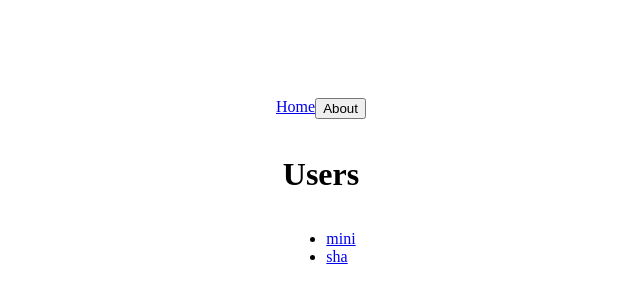
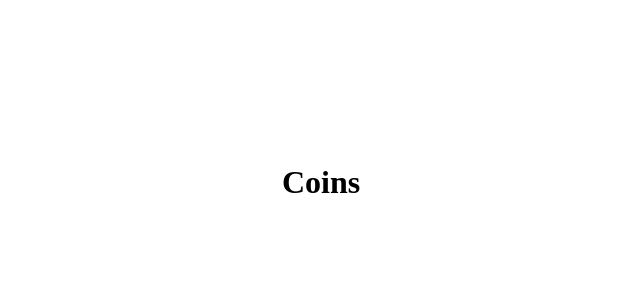
Before and after one commit to nocturnior/react-master, a React (Create React App) app: page / in a window 1280 px wide. Shown: the part 226-526 px from the top of the page, without its empty margins (327-967 px from the left). Built offline with nearby package versions, Linux system fonts and the light colour scheme.

Commit message:
:sparkles: [Coin] : 초기세팅

```diff
--- a/package.json
+++ b/package.json
@@ -13,6 +13,7 @@
     "@types/styled-components": "^5.1.26",
     "react": "^18.2.0",
     "react-dom": "^18.2.0",
+    "react-query": "^3.39.3",
     "react-router-dom": "6.4",
     "react-scripts": "5.0.1",
     "styled-components": "^5.3.10",
--- a/src/Root.tsx
+++ b/src/App.tsx
@@ -4,13 +4,12 @@ import React, { useState } from 'react';
 
 // components
 import Header from './components/Header';
-import Router from './Router';
+import Router from './routes/Router';
 
-function Root() {
+function App() {
   return (
     <Wrapper>
-      <Header />
-      <Outlet />
+      <Router />
     </Wrapper>
   );
 }
@@ -26,4 +25,4 @@ const Wrapper = styled.div`
   background-color: ${(props) => props.theme.backgroundColor};
 `;
 
-export default Root;
+export default App;
--- a/src/Router.tsx
+++ /dev/null
@@ -1,42 +0,0 @@
-import { BrowserRouter, Route, Routes, createBrowserRouter } from 'react-router-dom';
-import Header from './components/Header';
-import Home from './screens/Home';
-import About from './screens/About';
-import Root from './Root';
-import NotFound from './screens/NotFound';
-import ErrComponent from './components/ErrorComponent';
-import User from './screens/users/User';
-import Followers from './screens/users/Followers';
-
-// array 형식으로
-const router = createBrowserRouter([
-  {
-    // 전체 route들의 컨테이너
-    path: '/',
-    element: <Root />,
-    children: [
-      {
-        path: '',
-        element: <Home />,
-        errorElement: <ErrComponent />,
-      },
-      {
-        path: 'about',
-        element: <About />,
-      },
-      {
-        path: 'users/:userId',
-        element: <User />,
-        children: [
-          {
-            path: 'followers',
-            element: <Followers />,
-          },
-        ],
-      },
-    ],
-    errorElement: <NotFound />,
-  },
-]);
-
-export default router;
--- a/src/components/Header.tsx
+++ b/src/components/Header.tsx
@@ -1,24 +1,7 @@
 import { Link, useNavigate } from 'react-router-dom';
 
 function Header() {
-  const navigate = useNavigate(); // 일반적으로 이 훅보다 loaders 및 actions에서 redirect을 사용하는 것이 좋습니다
-  const onAboutClick = () => {
-    navigate('/about');
-  };
-
-  return (
-    <header>
-      <ul style={{ display: 'flex', justifyContent: 'space-between', paddingInlineStart: '0', listStyle: 'none' }}>
-        <li>
-          <Link to='/'>Home</Link>
-        </li>
-        <li>
-          {/* <Link to='/about'>About</Link> */}
-          <button onClick={onAboutClick}>About</button>
-        </li>
-      </ul>
-    </header>
-  );
+  return <header></header>;
 }
 
 export default Header;
--- a/src/index.tsx
+++ b/src/index.tsx
@@ -1,15 +1,16 @@
 import React from 'react';
 import ReactDOM from 'react-dom/client';
-import { RouterProvider } from 'react-router';
+import { ThemeProvider } from 'styled-components';
+import App from './App';
 
-// import App from './Root';
-import router from './Router';
+import { theme } from './theme';
 
 const root = ReactDOM.createRoot(document.getElementById('root') as HTMLElement);
 
 root.render(
   <React.StrictMode>
-    {/* <App /> */}
-    <RouterProvider router={router} />
+    <ThemeProvider theme={theme}>
+      <App />
+    </ThemeProvider>
   </React.StrictMode>
 );
--- /dev/null
+++ b/src/routes/Coin.tsx
@@ -0,0 +1,11 @@
+import { useParams } from 'react-router-dom';
+
+interface RouteParams {
+  coinId: string;
+}
+
+export default function Coin() {
+  const { coinId } = useParams();
+
+  return <h1>코인ㅋ : {coinId}</h1>;
+}
--- /dev/null
+++ b/src/routes/Coins.tsx
@@ -0,0 +1,3 @@
+export default function Coins() {
+  return <h1>Coins</h1>;
+}
--- /dev/null
+++ b/src/routes/Router.tsx
@@ -0,0 +1,16 @@
+import { BrowserRouter, Route, Routes } from 'react-router-dom';
+
+// components
+import Coins from './Coins';
+import Coin from './Coin';
+
+export default function Router() {
+  return (
+    <BrowserRouter>
+      <Routes>
+        <Route path='/' element={<Coins />}></Route>
+        <Route path='/:coinId' element={<Coin />}></Route>
+      </Routes>
+    </BrowserRouter>
+  );
+}
--- a/src/screens/Home.tsx
+++ b/src/screens/Home.tsx
@@ -1,3 +1,5 @@
+// / => All coins
+// :id => /btc -> Coin Detail
 import { Link, useSearchParams } from 'react-router-dom';
 import { users } from '../db';
 
--- /dev/null
+++ b/src/theme.ts
@@ -0,0 +1,7 @@
+import { DefaultTheme } from 'styled-components';
+
+export const theme: DefaultTheme = {
+  bgColor: 'white',
+  textColor: 'black',
+  btnColor: 'tomato',
+};
```
Also changed, not shown: src/Circle.tsx (deleted, +0 -34 lines), src/Test.tsx (deleted, +0 -8 lines), 1 other file (tests, documents, lock files or other folders).
